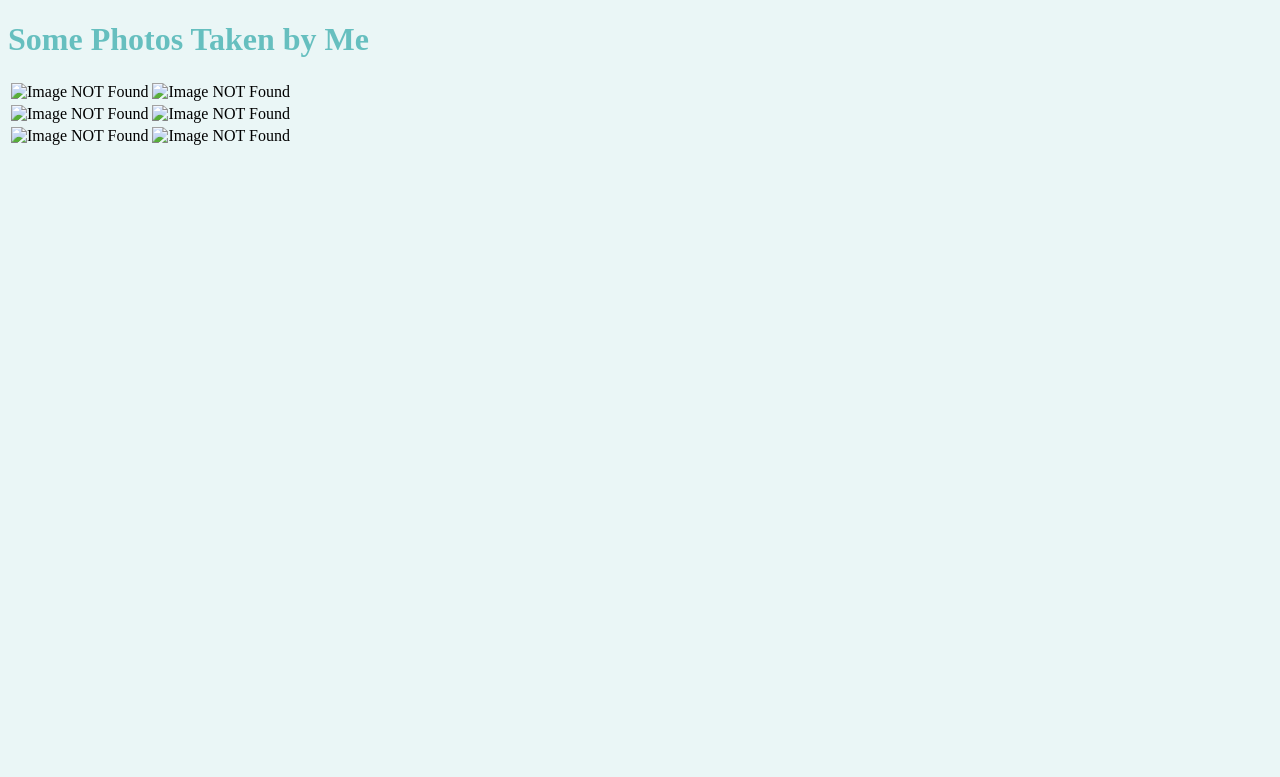
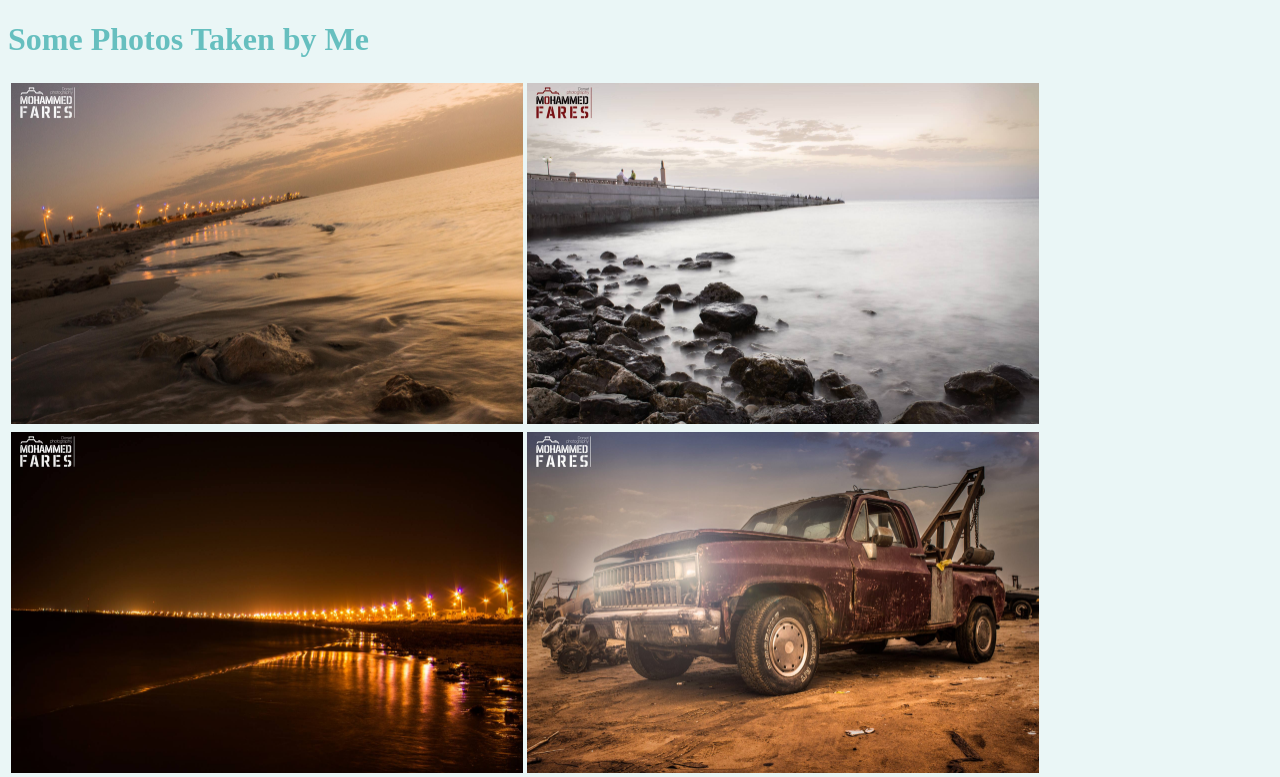
Before and after one commit to Hmodi2000/cv2, a plain HTML site: page Photography.html in a window 1280 px wide. Shown: the top 777 px of the page. Drawn offline with Linux system fonts and the light colour scheme; files that its build step writes are made by us from their sources.

Commit message:
Update Photography.html

```diff
--- a/Photography.html
+++ b/Photography.html
@@ -3,22 +3,22 @@
   <head>
     <meta charset="utf-8">
     <title>By Mohammed</title>
-    <link rel="stylesheet" href="css/styles.css">
+    <link rel="stylesheet" href="styles.css">
   </head>
   <body>
     <h1>Some Photos Taken by Me</h1>
     <table>
       <tr>
-        <td><img src="Images/1.jpg" alt="Image NOT Found" width = "512"></td>
-        <td><img src="Images/2.jpg" alt="Image NOT Found" width = "512"></td>
+        <td><img src="1.jpg" alt="Image NOT Found" width = "512"></td>
+        <td><img src="2.jpg" alt="Image NOT Found" width = "512"></td>
       </tr>
       <tr>
-        <td><img src="Images/3.jpg" alt="Image NOT Found" width = "512"></td>
-        <td><img src="Images/4.jpg" alt="Image NOT Found" width = "512"></td>
+        <td><img src="3.jpg" alt="Image NOT Found" width = "512"></td>
+        <td><img src="4.jpg" alt="Image NOT Found" width = "512"></td>
       </tr>
       <tr>
-        <td><img src="Images/5.jpg" alt="Image NOT Found" width = "512"></td>
-        <td><img src="Images/6.jpg" alt="Image NOT Found" width = "512"></td>
+        <td><img src="5.jpg" alt="Image NOT Found" width = "512"></td>
+        <td><img src="6.jpg" alt="Image NOT Found" width = "512"></td>
       </tr>
     </table>
   </body>
```
